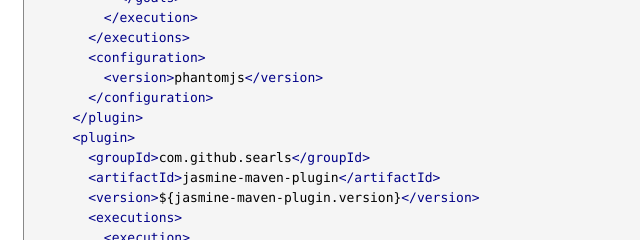
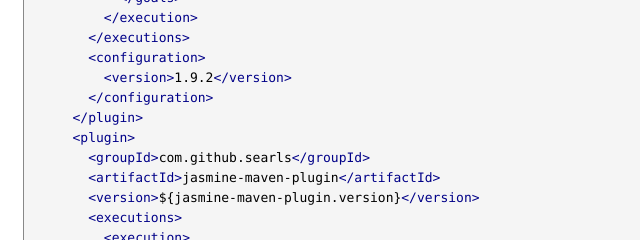
Before and after one commit to klieber/phantomjs-maven-plugin, a plain HTML site: page index.html in a window 1280 px wide. Shown: the part 532-772 px from the top of the page, 314-954 px from the left. Drawn offline with Linux system fonts and the light colour scheme.

Commit message:
fixing a typo

```diff
--- a/index.html
+++ b/index.html
@@ -201,7 +201,7 @@
           &lt;/execution&gt;
         &lt;/executions&gt;
         &lt;configuration&gt;
-          &lt;version&gt;phantomjs&lt;/version&gt;
+          &lt;version&gt;1.9.2&lt;/version&gt;
         &lt;/configuration&gt;
       &lt;/plugin&gt;
       &lt;plugin&gt;
```
